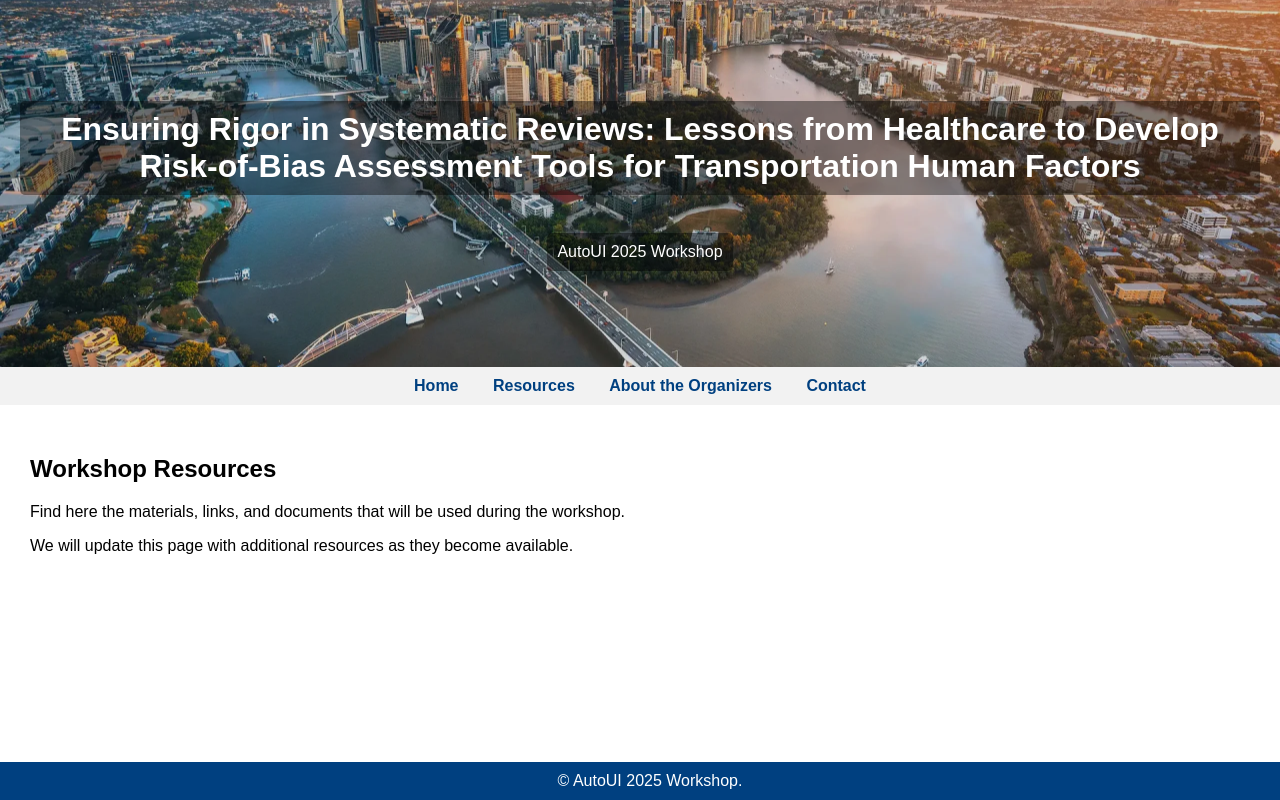
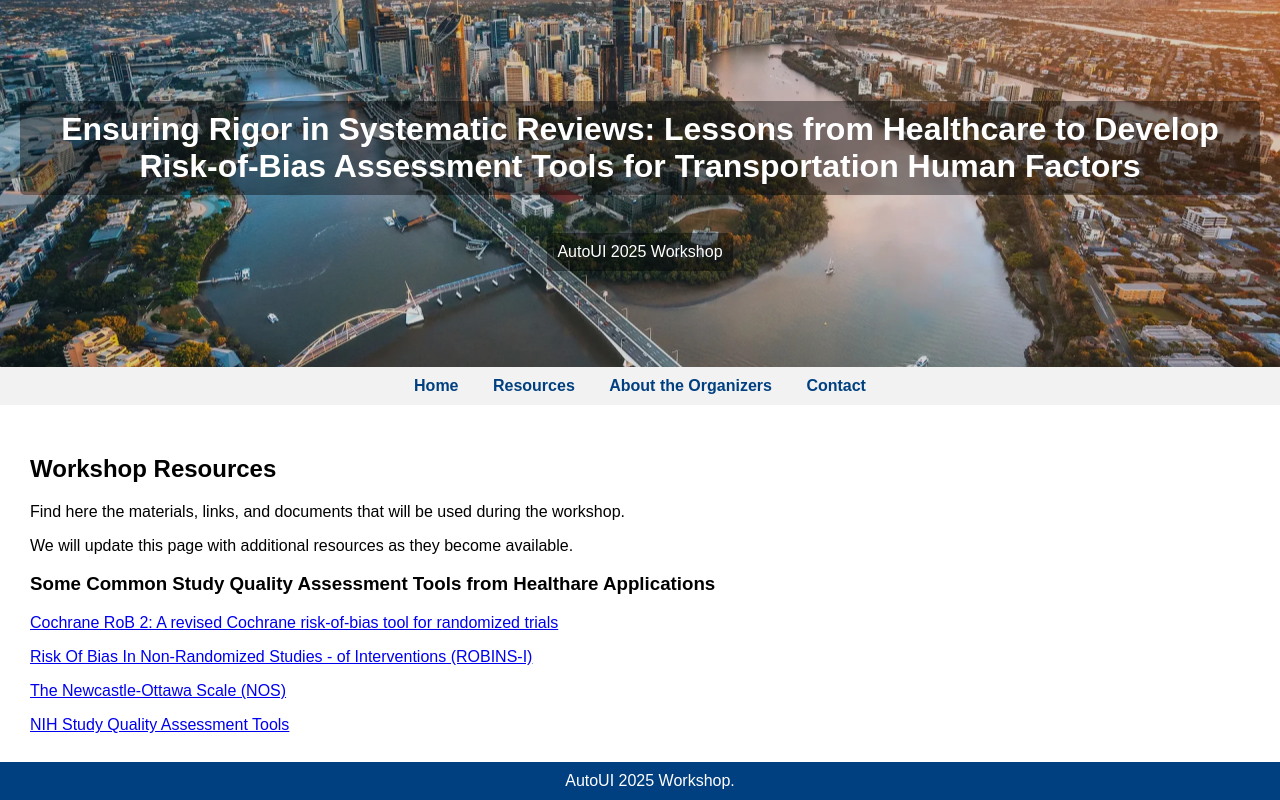
Before and after one commit to RoB-assessment/RoB-assessment.github.io, a plain HTML site: page resources.html in a window 1280 px wide. Drawn offline with Linux system fonts and the light colour scheme.

Commit message:
Add files via upload

```diff
--- a/resources.html
+++ b/resources.html
@@ -50,6 +50,13 @@
     <h2>Workshop Resources</h2>
     <p>Find here the materials, links, and documents that will be used during the workshop.</p>
     <p>We will update this page with additional resources as they become available.</p>
+
+    <h3>Some Common Study Quality Assessment Tools from Healthare Applications</h3>
+    <p><a href="https://methods.cochrane.org/bias/resources/rob-2-revised-cochrane-risk-bias-tool-randomized-trials" target="_blank">Cochrane RoB 2: A revised Cochrane risk-of-bias tool for randomized trials</a></p>
+    <p><a href="https://methods.cochrane.org/bias/risk-bias-non-randomized-studies-interventions" target="_blank">    Risk Of Bias In Non-Randomized Studies - of Interventions (ROBINS-I)</a></p>
+    <p><a href="https://www.ohri.ca/programs/clinical_epidemiology/oxford.asp"target="_blank"> The Newcastle-Ottawa Scale (NOS) </a></p>
+    <p><a href="https://www.nhlbi.nih.gov/health-topics/study-quality-assessment-tools" target="_blank">NIH Study Quality Assessment Tools</a></p>
+
     <!-- <ul>
       <li><a href="#">Workshop Schedule (PDF)</a></li>
       <li><a href="#">Presentation Slides</a></li>
@@ -59,7 +66,7 @@
   </main>
 
   <footer>
-    &copy; AutoUI 2025 Workshop.
+    AutoUI 2025 Workshop.
   </footer>
 
 </body>
```
Also changed, not shown: contact.html (+1 -1 lines), index.html (+1 -1 lines), organizers.html (+1 -1 lines).
